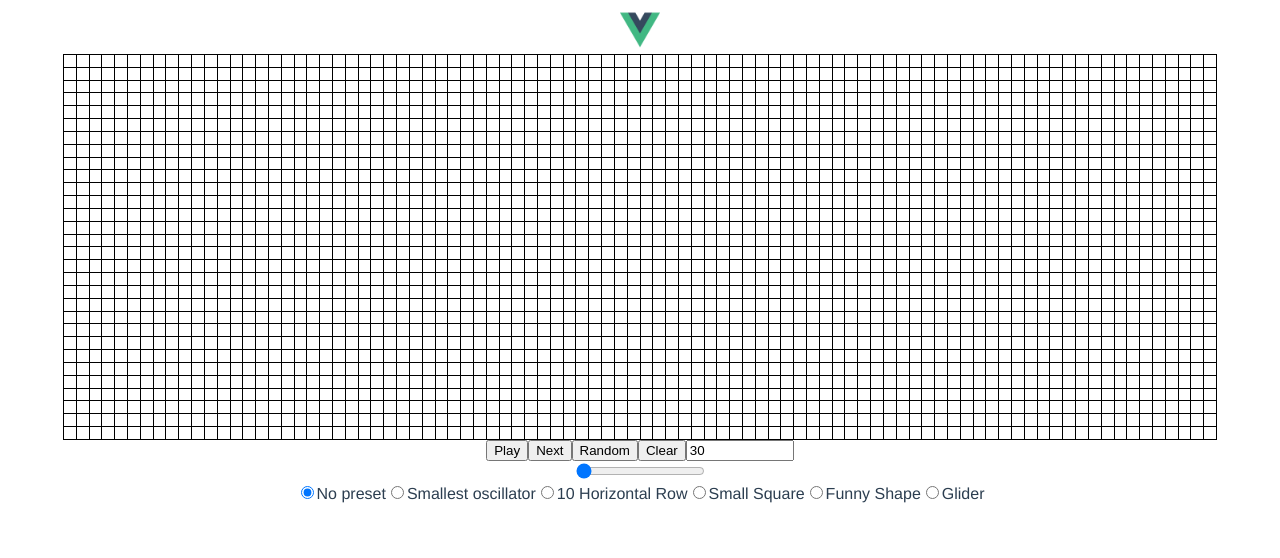
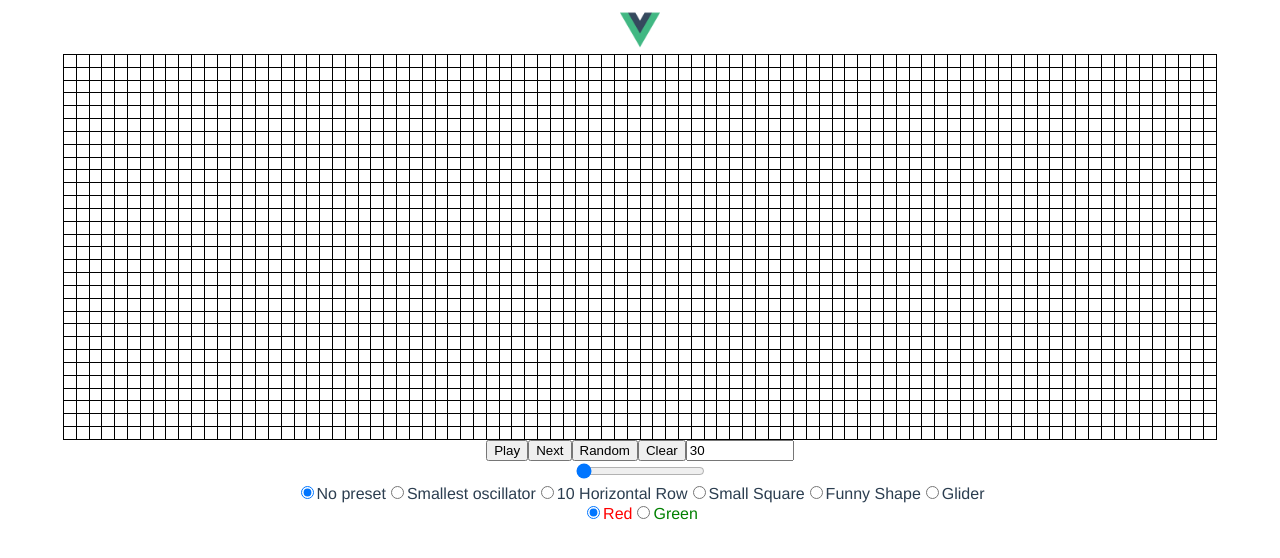
Before and after one commit to jeanphilippeds/game-of-life, a Vue app: page / in a window 1280 px wide. Shown: the top 558 px of the page. Built offline with nearby package versions, Linux system fonts and the light colour scheme.

Commit message:
Add radio color selection

```diff
--- a/src/components/GameOfLife.vue
+++ b/src/components/GameOfLife.vue
@@ -50,7 +50,16 @@
         <input type="radio" :value="presetKey" v-model="presetSelected" :id="presetKey" selected />
         <label :for="presetKey">{{ presetObject.name }}</label>
       </span>
-
+    </div>
+    <div>
+      <span>
+        <input type="radio" value="red" v-model="paintColour" id="red" selected />
+        <label for="default" style="color:red;">Red</label>
+      </span>
+      <span>
+        <input type="radio" value="green" v-model="paintColour" id="green" selected />
+        <label for="default" style="color:green;">Green</label>
+      </span>
     </div>
   </div>
 </template>
@@ -79,7 +88,8 @@
         aliveCellsIndexed: {},
         rowsCount: 30,
         timer: null,
-        presetSelected: ''
+        presetSelected: '',
+        paintColour: 'red'
       }
     },
     computed: {
@@ -128,7 +138,7 @@
         if (aliveCellsIndexedUpdated[index]) {
           delete aliveCellsIndexedUpdated[index]
         } else {
-          aliveCellsIndexedUpdated[index] = true
+          aliveCellsIndexedUpdated[index] = this.paintColour
         }
 
         this.drawPattern(row, column, aliveCellsIndexedUpdated)
@@ -145,7 +155,7 @@
 
           for (let patternRowIndex = 0; patternRowIndex < presetShape[0]; patternRowIndex++) {
             for (let patternColIndex = 0; patternColIndex < presetShape[1]; patternColIndex++) {
-              if (presetPattern[patternRowIndex][patternColIndex] === 1) aliveCellsIndexedUpdated[getIndex(row + patternRowIndex, column + patternColIndex)] = true
+              if (presetPattern[patternRowIndex][patternColIndex] === 1) aliveCellsIndexedUpdated[getIndex(row + patternRowIndex, column + patternColIndex)] = this.paintColour
             }
           }
         }
```
